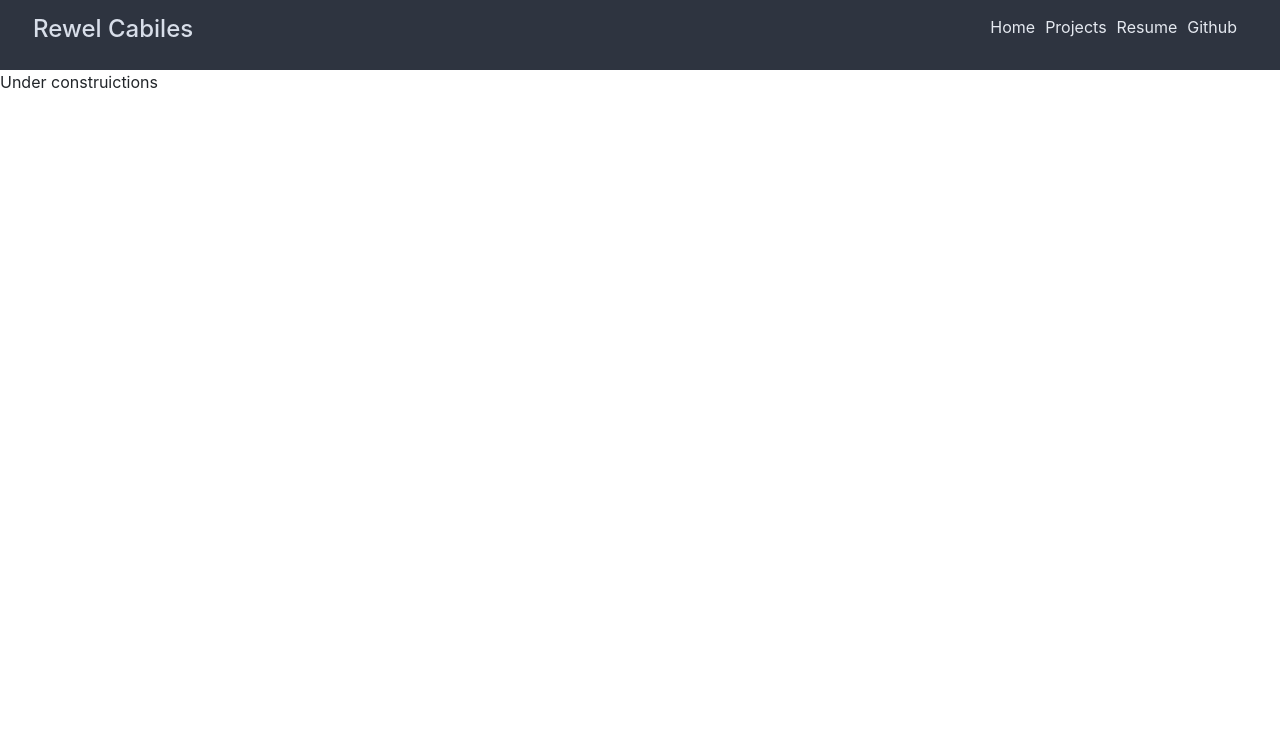
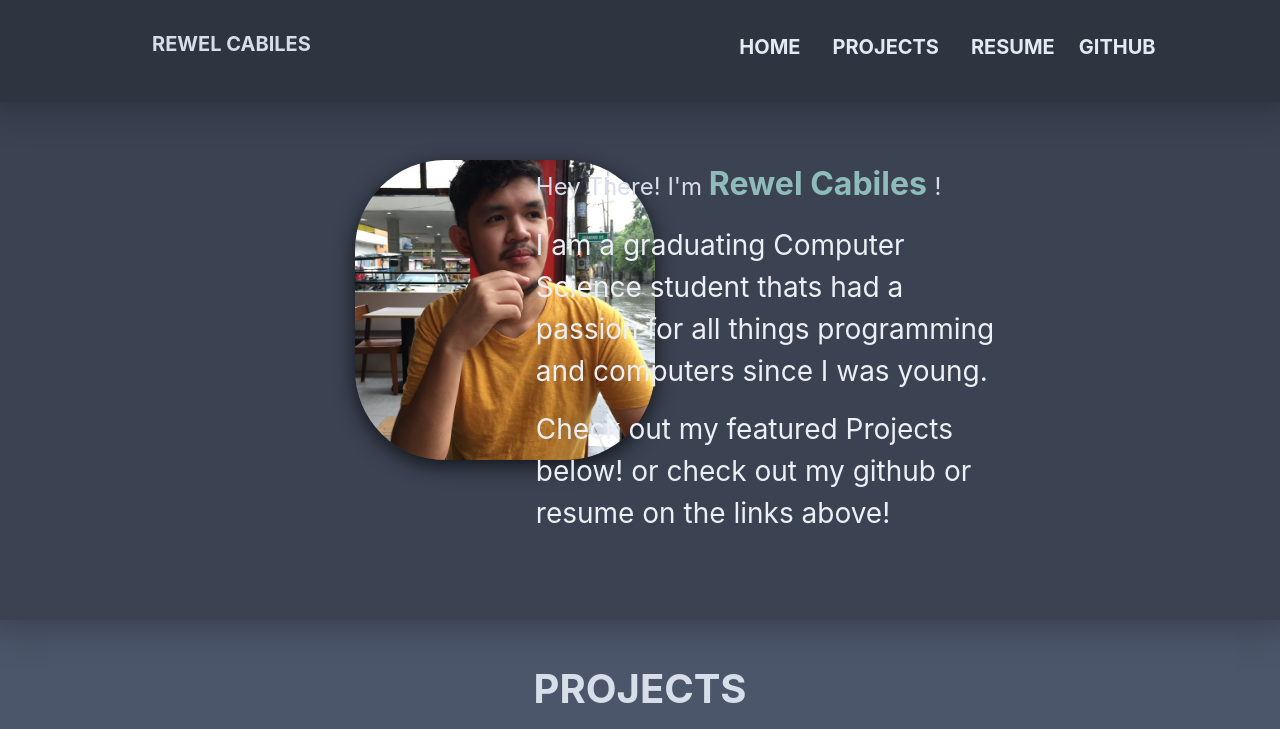
Before and after one commit to rewelcabiles/personal-website, a Flask app: page / in a window 1280 px wide. Shown: the top 729 px of the page. Before the commit the page ends 88 px from the top, so only its background shows below. Run offline with Flask 2, Linux system fonts and the light colour scheme; some libraries are stand-ins or nearby versions.

Commit message:
Finished titlebar, profile, and layout for projects section
Former-commit-id: 9c7c4e6de1d184466ec79f5e0c5f65afba691716

```diff
--- a/static/css/main.css
+++ b/static/css/main.css
@@ -6,4 +6,13 @@
     --polar-1:#d8dee9;
     --polar-2:#e5e9f0;
     --polar-3:#eceff4;
+    --frost-1:#8fbcbb;
+    --frost-2:#88c0d0;
+    --frost-3:#81a1c1;
+    --frost-4:#5e81ac;
 }
+
+html {
+    height: 100%;
+    background-color: var(--nord-3)
+}
--- /dev/null
+++ b/static/css/main_page_top_header.css
@@ -0,0 +1,124 @@
+.top_text{
+    color: var(--polar-1);
+    font-size: 24px;
+}
+
+.top_text b {
+    color: var(--frost-1);
+    font-size: 32px;
+}
+
+.top_main_text {
+    color: var(--polar-3);
+    font-size: 28px;
+}
+
+.top_header {
+    padding-top: 160px;
+    padding-bottom: 70px;
+    background-color: var(--nord-2);
+    box-shadow: 0 4px 40px RGBA(0, 0, 0, 0.3);
+}
+
+.top_header img{
+    border-radius: 30%;
+    margin-left: 340px;
+    object-fit: cover;
+    width:300px;
+    height:300px;
+    box-shadow: 0 6px 20px RGBA(0, 0, 0, 0.7);
+}
+.slidein {
+    left:2400px;
+    position: relative;
+    -webkit-animation-name: animation1; /* Safari 4.0 - 8.0 */
+    -webkit-animation-duration: 1.4s; /* Safari 4.0 - 8.0 */
+    -webkit-animation-delay: 0.2s; /* Safari 4.0 - 8.0 */
+    -webkit-animation-fill-mode: forwards;
+    animation-name: slidein;
+    animation-duration: 2s;
+}
+
+@keyframes slidein {
+    100% {left:0px;}
+}
+
+.slidein_body {
+    left:2400px;
+    position: relative;
+    padding-right: 240px;
+    -webkit-animation-name: animation1; /* Safari 4.0 - 8.0 */
+    -webkit-animation-duration: 1.4s; /* Safari 4.0 - 8.0 */
+    -webkit-animation-delay: 0.8s; /* Safari 4.0 - 8.0 */
+    -webkit-animation-fill-mode: forwards;
+    animation-name: slidein_body;
+    animation-duration: 2s;
+}
+
+@keyframes slidein_body {
+    100% {left:0px;}
+}
+
+.transition {
+    background-color: var(--nord-4);
+    padding: 45PX;
+    padding-left: 320px;
+    padding-right: 320px;
+    padding-bottom: 5px !important;
+}
+
+.transition h3{
+    color: var(--polar-1);
+    font-size: 40px;
+    text-align: center;
+}
+
+
+.transition hr {
+    background-color: var(--frost-1);
+    height: 1px;
+
+    border-radius: 50px;
+}
+
+.projects_showcase {
+    left: 0px;
+    padding: 45px;
+    padding-left: 320px;
+    padding-right: 320px;
+    background-color: var(--nord-4);
+}
+
+.project_detail_titles > h2 {
+    color: var(--polar-3);
+}
+
+.project_detail_titles > a,
+.project_detail_titles > a:hover,
+.project_detail_titles > a:visited
+.project_detail_titles > a:active {
+    padding: 0px;
+    margin: 0px;
+    color: var(--polar-3);
+    text-decoration: none;
+    font-size: 22px;
+}
+
+.project_details hr {
+    background-color: var(--frost-1);
+    border-radius: 40px;
+    height: 2px;
+    margin-top: 0px;
+    margin-bottom: 20px;
+}
+
+.project_details p {
+    color: var(--polar-1);
+    text-align: justify;
+}
+
+.vidya{
+    object-fit: cover;
+    border-radius: 2%;
+    width: 100%;
+}
--- a/static/css/titlebar.css
+++ b/static/css/titlebar.css
@@ -1,13 +1,37 @@
 .title_bar {
-    padding : 15px;
+    z-index: 100;
+    padding-top : 32px;
+    padding-left: 120px;
+    padding-right: 120px;
+    padding-bottom: 24px;
     background-color: var(--nord-1);
+    position:fixed;
+    width: 102vw;
+    box-shadow: 0 4px 40px RGBA(0, 0, 0, 0.3);
 }
 
-.title_bar p {
+.title_bar p{
+    padding-left: 32px;
     color: var(--polar-2);
-    margin-right: 10px;
+    font-weight: bolder;
+    font-size: 20px;
+
 }
 
 .title_title {
+    font-size: 20px;
+    padding-left: 32px;
+    font-weight: bolder;
     color: var(--polar-1);
 }
+
+.title_bar_link > a,
+.title_bar_link > a:hover,
+.title_bar_link > a:visited,
+.title_bar_link > a:active {
+    text-decoration: none;
+    color: var(--polar-2);
+    font-weight: bolder;
+    padding-left: 24px;
+    font-size: 20px;
+}
--- /dev/null
+++ b/static/js/index.js
@@ -0,0 +1,3 @@
+$(document).ready(function(){
+    console.log("TEST");
+});
--- a/templates/boilerplate.html
+++ b/templates/boilerplate.html
@@ -6,24 +6,23 @@
     <link rel="stylesheet" href="{{ url_for('static', filename='css/main.css') }}">
     <link rel="stylesheet" href="{{ url_for('static', filename='css/titlebar.css') }}">
     <link rel="stylesheet" href="https://stackpath.bootstrapcdn.com/bootstrap/4.3.1/css/bootstrap.min.css" integrity="sha384-ggOyR0iXCbMQv3Xipma34MD+dH/1fQ784/j6cY/iJTQUOhcWr7x9JvoRxT2MZw1T" crossorigin="anonymous">
+    <link rel="stylesheet" href="https://cdn.jsdelivr.net/npm/bootstrap-icons@1.7.2/font/bootstrap-icons.css">
+    {% block head %}{% endblock %}
   </head>
   <body>
-    <div class="row">
-        <div class="container-fluid d-flex justify-content-between  px-5 title_bar">
+    <div class="row title_bar">
+        <div class="col container-fluid d-flex justify-content-between ">
             <div>
-                <h4 class="title_title">Rewel Cabiles</h4>
+                <h4 class="title_title">REWEL CABILES</h4>
             </div>
             <div></div>
-            <div class="d-flex">
-                <p>Home</p>
-                <p>Projects</p>
-                <p>Resume</p>
-                <p>Github</p>
+            <div class="d-flex title_bar_link">
+                <p>HOME</p>
+                <p>PROJECTS</p>
+                <p>RESUME</p>
+                <a target="_blank" href="https://www.github.com/rewelcabiles">GITHUB</a>
             </div>
-
-
         </div>
-
     </div>
 
     {% block content %}{% endblock %}
@@ -32,5 +31,6 @@
     <script src="https://code.jquery.com/jquery-3.3.1.slim.min.js" integrity="sha384-q8i/X+965DzO0rT7abK41JStQIAqVgRVzpbzo5smXKp4YfRvH+8abtTE1Pi6jizo" crossorigin="anonymous"></script>
     <script src="https://cdnjs.cloudflare.com/ajax/libs/popper.js/1.14.7/umd/popper.min.js" integrity="sha384-UO2eT0CpHqdSJQ6hJty5KVphtPhzWj9WO1clHTMGa3JDZwrnQq4sF86dIHNDz0W1" crossorigin="anonymous"></script>
     <script src="https://stackpath.bootstrapcdn.com/bootstrap/4.3.1/js/bootstrap.min.js" integrity="sha384-JjSmVgyd0p3pXB1rRibZUAYoIIy6OrQ6VrjIEaFf/nJGzIxFDsf4x0xIM+B07jRM" crossorigin="anonymous"></script>
+    {% block scripts %}{% endblock %}
   </body>
 </html>
--- a/templates/index.html
+++ b/templates/index.html
@@ -1,6 +1,66 @@
 {% extends "boilerplate.html" %}
 
+{% block head %}
+<link rel="stylesheet" href="{{ url_for('static', filename='css/main_page_top_header.css') }}">
+
+{% endblock %}
 {% block content %}
+<div class="row ">
+	<div class="col top_header container-fluid">
+		<div class="row container-fluid">
+			<div class="col-5">
+				<img class="slidein" src="{{ url_for('static', filename='img/common/me.JPG')}}" alt="">
+			</div>
+			<div class="col">
+				<div class="slidein_body">
+					<p class="top_text">
+						Hey There! I'm <b> Rewel Cabiles </b>!
+					</p>
+					<p class="top_main_text">
+						I am a graduating Computer Science student thats had a passion for all things programming and computers since I was young.
+					</p>
+					<p class="top_main_text">
+						Check out my featured Projects below! or check out my github or resume on the links above!
+					</p>
+				</div>
+			</div>
+		</div>
+	</div>
+</div>
+<div class="row mx-auto transition">
+	<div class="container-fluid">
+		<h3> <b>PROJECTS</b> </h3>
+		<hr>
+	</div>
+</div>
+<div class="row mx-auto projects_showcase">
+	<div class="col-4">
+		<video class="vidya img-fluid" autoplay muted>
+			<source src="{{ url_for('static', filename='img/projects/neon-fire/video1.webm') }}" type="video/mp4">
+			Your browser does not support the video tag.
+		</video> </div>
+	<div class="col container project_details">
+		<div class="project_detail_titles d-flex justify-content-between">
+			<h2>Neon Fire</h2>
+			<div></div>
+			<a target="_blank" href="https://github.com/rewelcabiles/NeonFire">
+				<i class="bi bi-github"></i>
+				Git
+			</a>
+		</div>
 
-  Under construictions
+		<hr>
+		<p>
+			Sunt cupidatat irure elit aute sint eu aliquip cillum excepteur excepteur commodo Lorem ipsum. Ad esse laboris mollit fugiat incididunt anim nisi in est amet. Minim irure elit exercitation labore irure aute. Tempor incididunt enim sit minim dolore elit esse sunt. In pariatur nulla nisi cillum proident cillum ullamco elit eiusmod Lorem. Ut elit consequat aute officia voluptate culpa. Commodo veniam esse sit cupidatat Lorem do.
+		</p>
+	</div>
+</div>
+
+
+</div>
+
+
 {% endblock %}
+{% block scripts%}
+<script src="{{ url_for('static', filename='js/index.js') }}"></script>
+{% endblock %}
```
Also changed, not shown: static/img/common/me.JPG (added), static/img/projects/neon-fire/title-screen.png (added), 2 other files.
